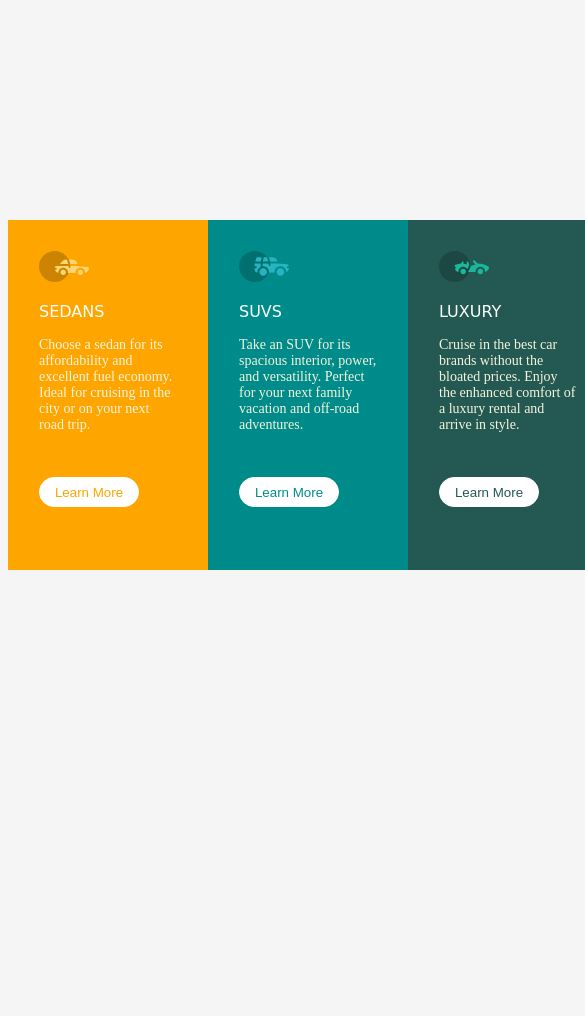
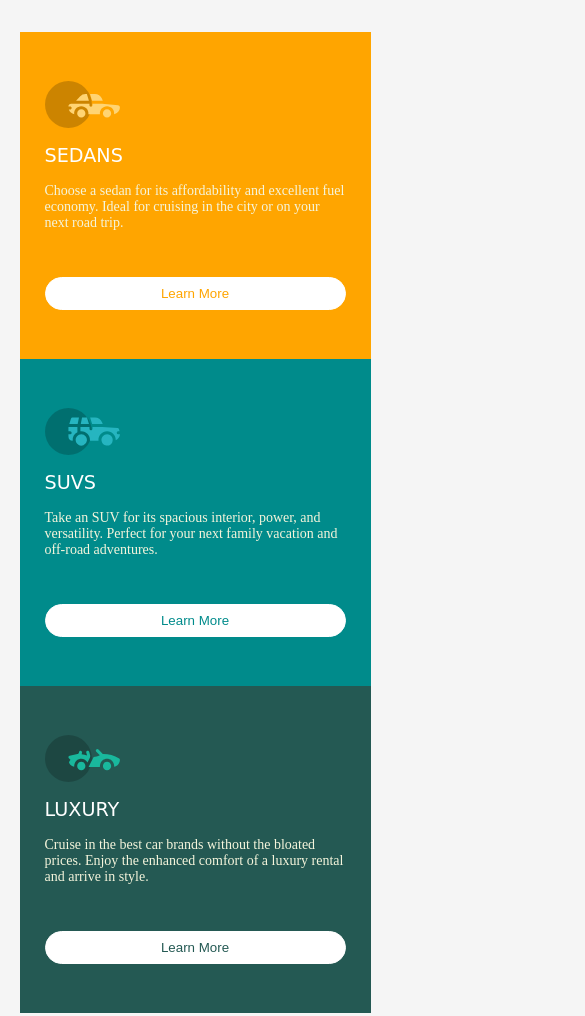
Before and after one commit to Israa-Yasser/3-column-preview-card-component, a plain HTML site: page index.html in a window 390 px wide. Shown: the top 1016 px of the page, 585 px wide, since content can reach past the window. Before the commit the page ends 844 px from the top, so only its background shows below. Drawn offline with Linux system fonts and the light colour scheme.

Commit message:
responsive

```diff
--- a/CSS/style.css
+++ b/CSS/style.css
@@ -1,49 +1,60 @@
 /* Default style for large screens */
-body {
-    background-color: whitesmoke;
+* {
+  margin: 0;
+  padding: 0;
   box-sizing: border-box;
 }
 
+body {
+  background-color: whitesmoke;
+  height: 100vh;
+  display: flex;
+  align-items: center;
+  justify-content: center;
+}
+
 .parent {
+  width: 650px;
+  height: 450px;
   display: flex;
-    flex-wrap: wrap;
-    margin: 220px auto;
-    width: 600px;
-    height: 350px;
-    border: none;
+  align-items: center;
+  justify-content: center;
+}
+
+section {
+  display: flex;
+  flex-direction: column;
+  justify-content: center;
+  gap: 1rem;
+  flex: 1;
+  padding-block: 3rem;
+  padding-inline: 1.5rem;
+  height: 100%;
+}
+
+section img {
+  width: 75px;
 }
 
 .sedans {
-    flex: 1;
-    width: 200px;
   border: 1px solid orange;
   background-color: orange;
-    padding: 30px;
 }
 
 .suvs {
-    flex: 1;
-    width: 200px;
   border: 1px solid darkcyan;
   background-color: darkcyan;
-    padding: 30px;
 }
 
 .luxury {
-    flex: 1;
-    width: 200px;
   border: 1px solid #245953;
   background-color: #245953;
-    padding: 30px;
-}
-
-.parent img {
-    width: 50px;
 }
 
 .name {
   font-family: cursive;
   color: white;
+  font-size: 1.2rem;
 }
 
 .paragraph {
@@ -53,11 +64,12 @@ body {
 
 .parent button {
   margin-top: 30px;
-    width: 100px;
-    height: 30px;
+  width: fit;
+  padding: 0.5rem 1rem;
   border: 1px solid white;
   border-radius: 25px;
   background-color: white;
+  cursor: pointer;
 }
 
 .sedans button {
@@ -86,3 +98,17 @@ body {
   background-color: #245953;
   color: white;
 }
+
+@media (max-width: 768px) {
+  body {
+    height: auto;
+  }
+
+  .parent {
+    flex-direction: column;
+    width: 90%;
+    height: auto;
+    margin-inline: auto;
+    padding-block: 2rem;
+  }
+}
```
Also changed, not shown: index.html (+0 -7 lines). Lines whose indentation alone changed are shown as unchanged.
